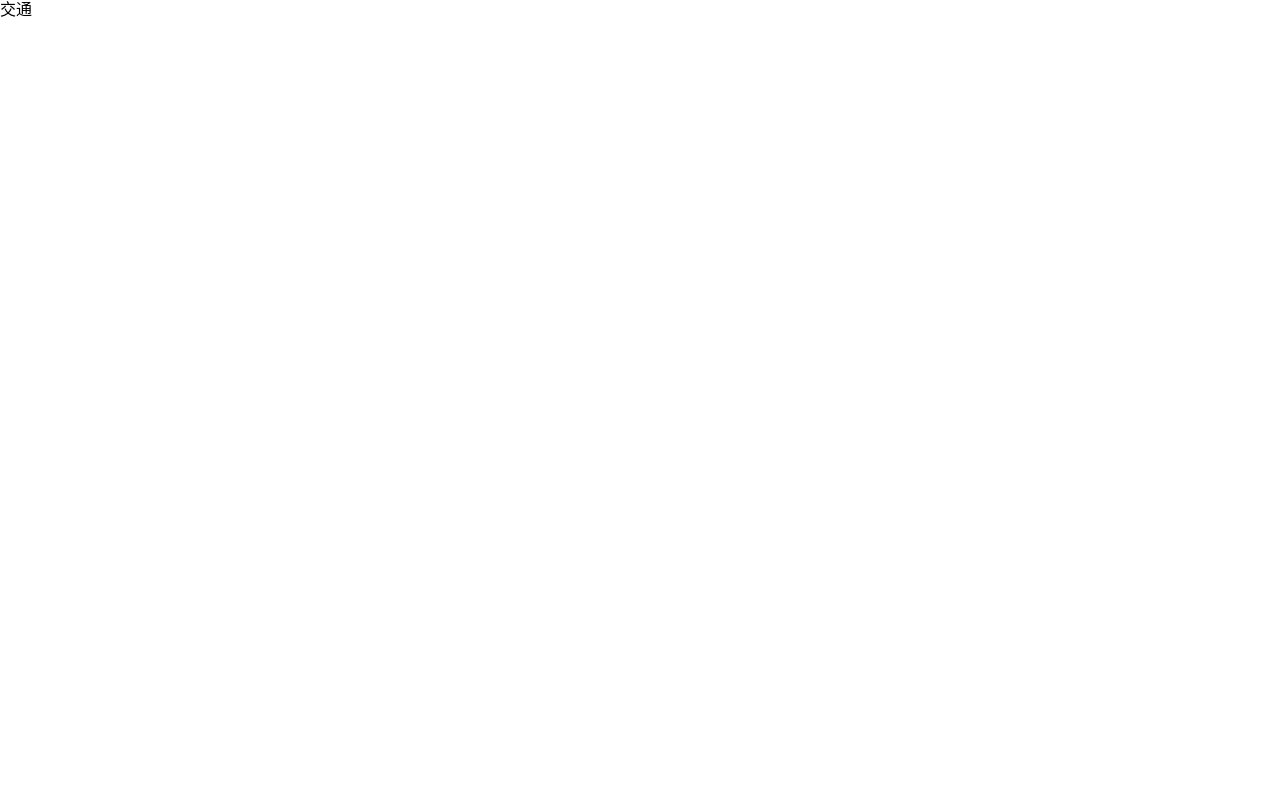
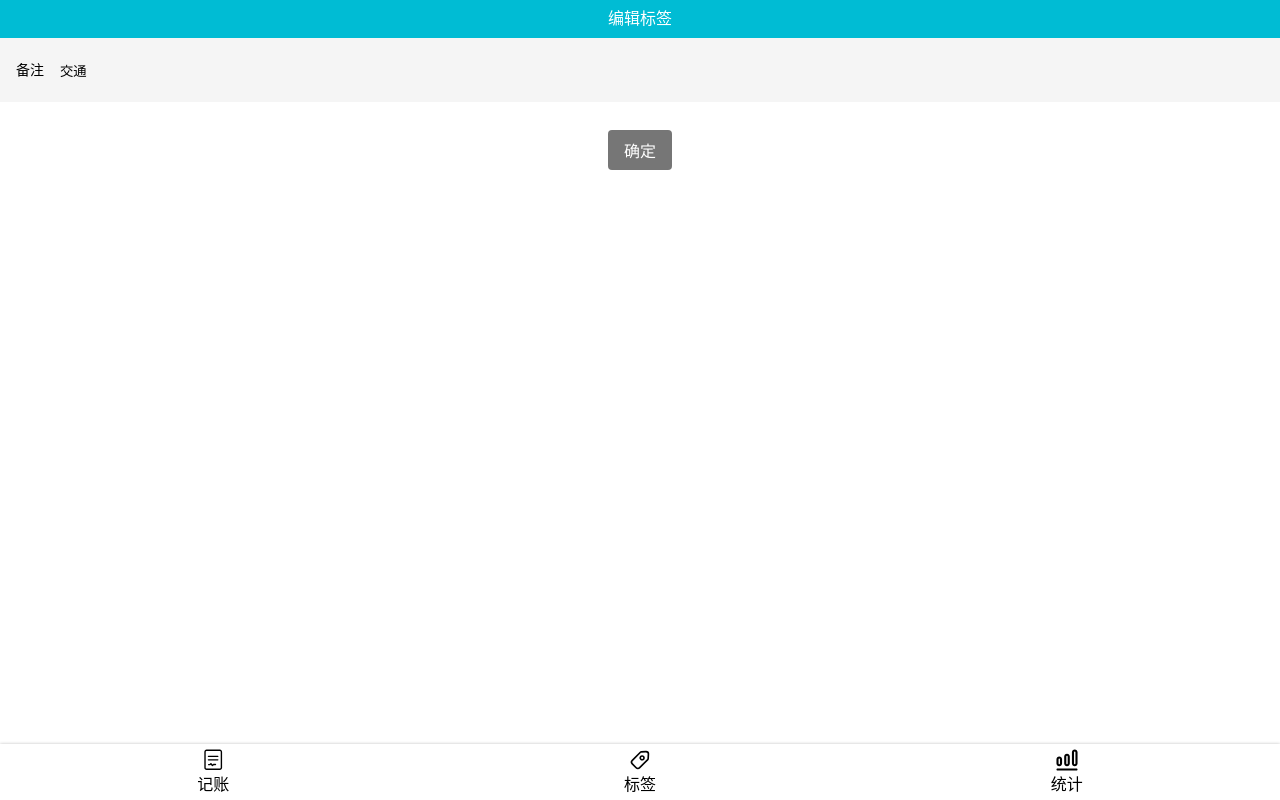
Before and after one commit to yingjieweb/charge2, a React app: page /#/tag/3 in a window 1280 px wide. Built offline with nearby package versions, Linux system fonts and the light colour scheme.

Commit message:
fix: basic finish LabelDetail comp

```diff
--- a/src/views/labels/detail.tsx
+++ b/src/views/labels/detail.tsx
@@ -1,15 +1,56 @@
 import React from "react";
-import {useParams} from "react-router-dom"
+import {useParams, useNavigate} from "react-router-dom"
 import {useTags} from "../../scripts/useTags";
+import styled from "styled-components";
+import Layout from "../../components/Layout";
+import {Button} from "../../components/Button";
+import {Input} from "../../components/Input";
 
 function Detail() {
-  const {findTag} = useTags()
-  let {tagId} = useParams();
+  const {findTag, editTag} = useTags()
+
+  const {tagId} = useParams()
+  const navigate = useNavigate()
 
   const currentTag = findTag(parseInt(tagId!))
 
+  const inputRef = React.createRef<HTMLInputElement>()
+  const onBlur = () => {
+    if (inputRef.current !== null) {
+      currentTag.tagName = inputRef.current.value
+    }
+  }
+
+  const submit = () => {
+    editTag(parseInt(tagId!), currentTag.tagName)
+    navigate(-1)
+    alert('标签修改成功')
+  }
+
   return (
-      <div>{currentTag.tagName}</div>
+      <Layout title={'编辑标签'}>
+        <Wrapper>
+          <Input label="备注" type="text" placeholder="请输入账单备注" ref={inputRef} defaultValue={currentTag.tagName} onBlur={onBlur}/>
+        </Wrapper>
+
+        <Center>
+          <Button onClick={() => {submit()}}>确定</Button>
+        </Center>
+      </Layout>
   )
 }
+
 export default Detail;
+
+
+const Wrapper = styled.section`
+  background: #f5f5f5;
+  padding: 0 16px;
+  font-size: 14px;
+`;
+const Center = styled.div`
+  display:flex;
+  justify-content: center;
+  align-items: center;
+  margin-top: 28px;
+`;
```
